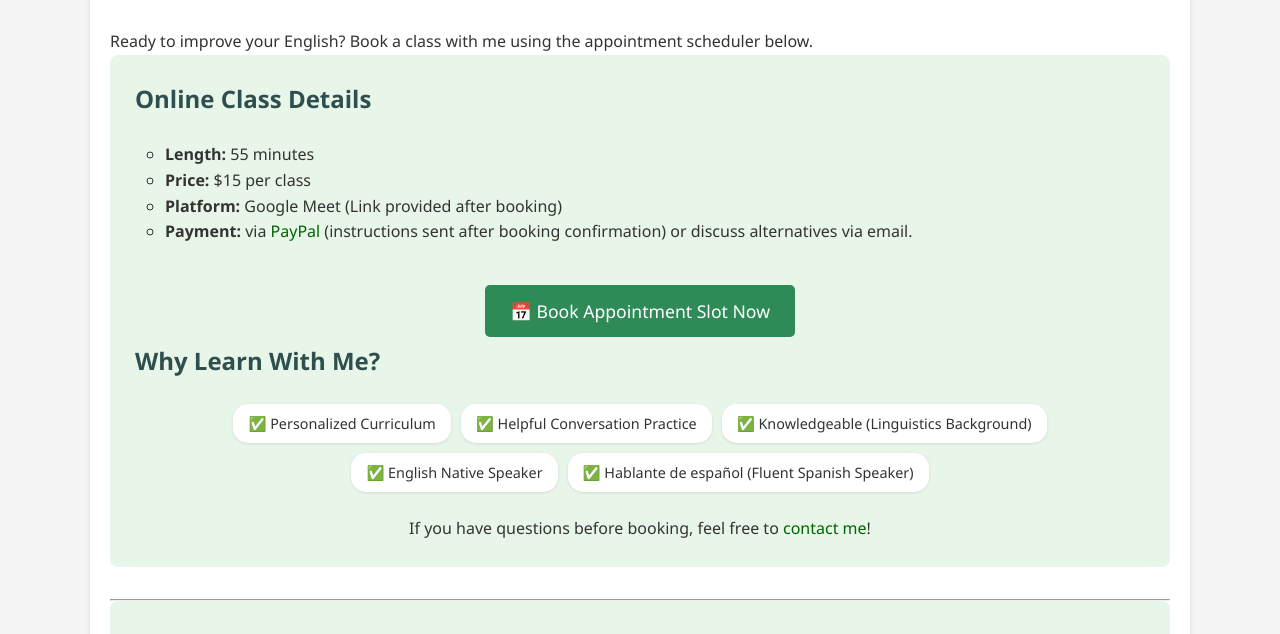
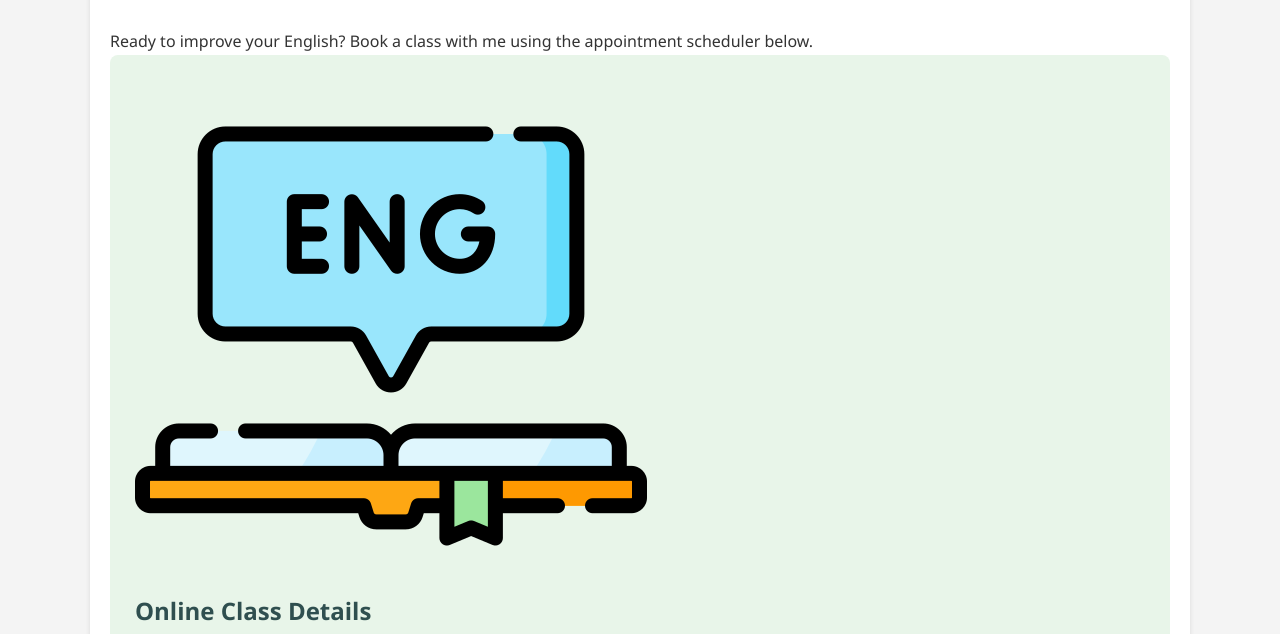
Before and after one commit to carsonkane/carsonkane.github.io, a plain HTML site: page schedule.html in a window 1280 px wide. Shown: the part 99-733 px from the top of the page. Drawn offline with Linux system fonts and the light colour scheme.

Commit message:
Update schedule.html

```diff
--- a/schedule.html
+++ b/schedule.html
@@ -32,7 +32,10 @@
             <p>Ready to improve your English? Book a class with me using the appointment scheduler below.</p>
 
             <div class="booking-info">
-                 <h2>Online Class Details</h2>
+                <div class="esl-icon-container">
+                    <img src="assets/img/esl-icon.png" alt="ESL Icon" class="esl-icon">
+                    <h2>Online Class Details</h2>
+                </div>
                  <ul>
                     <li><strong>Length:</strong> 55 minutes</li>
                     <li><strong>Price:</strong> $15 per class</li>
```
